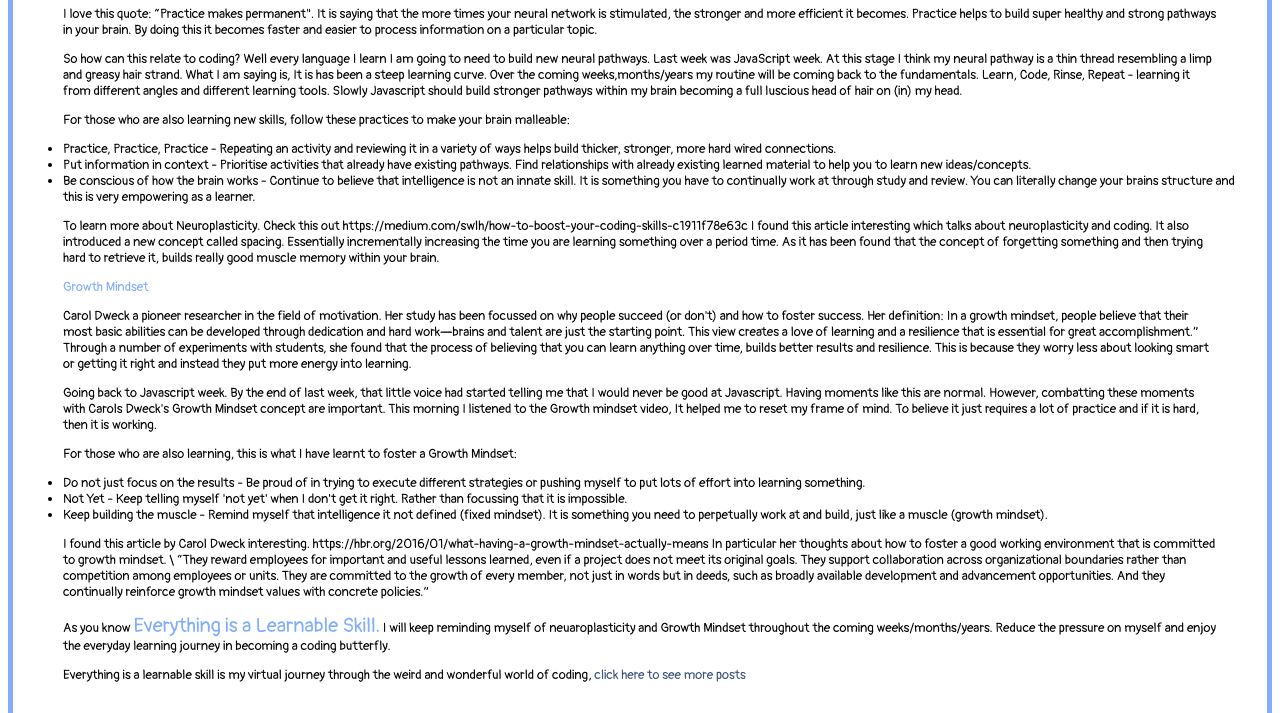
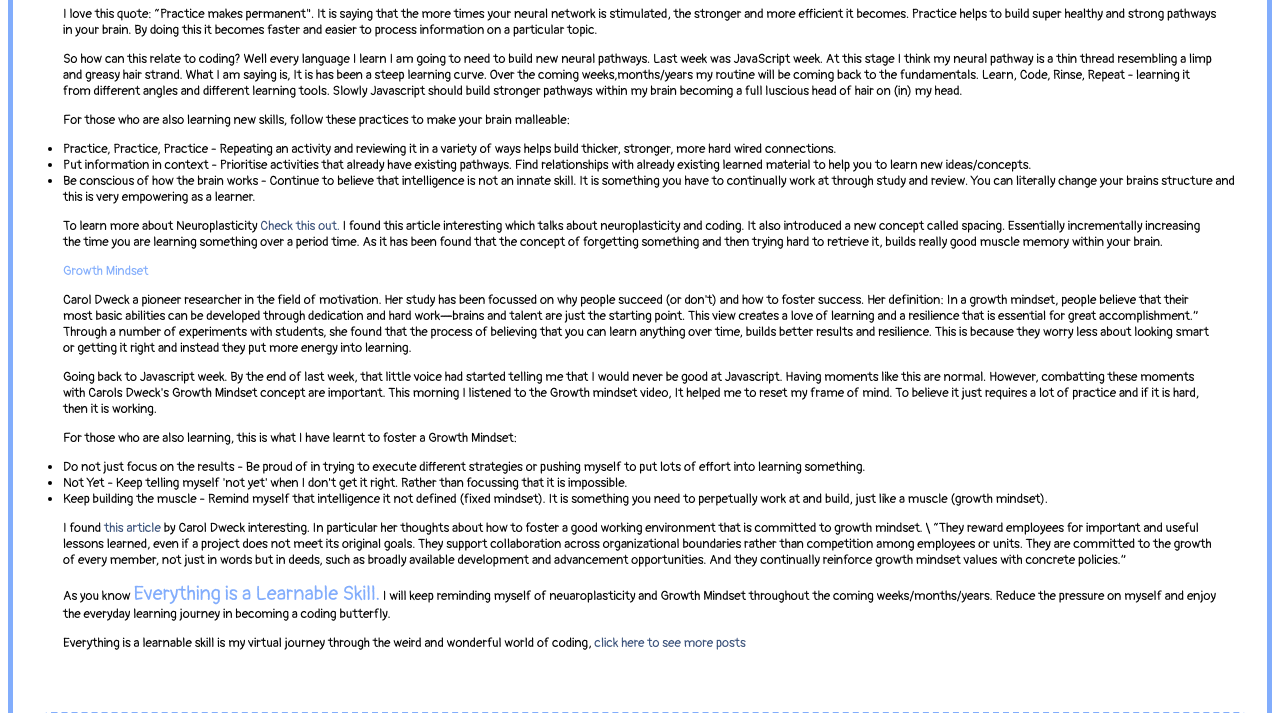
Before and after one commit to saffron-bush/saffron-bush.github.io, a plain HTML site: page blog/neuroplasticity.html in a window 1280 px wide. Shown: the part 518-1231 px from the top of the page. Drawn offline with nearby package versions, Linux system fonts and the light colour scheme; a web font is replaced by a local one.

Commit message:
added links

```diff
--- a/blog/neuroplasticity.html
+++ b/blog/neuroplasticity.html
@@ -91,9 +91,8 @@
         </ul>
         </p>
 
-        <p>
-            To learn more about Neuroplasticity. Check this out
-        https://medium.com/swlh/how-to-boost-your-coding-skills-c1911f78e63c
+        <p> To learn more about Neuroplasticity
+            <a target="_blank" href="https://medium.com/swlh/how-to-boost-your-coding-skills-c1911f78e63c">Check this out.</a>
         I found this article interesting which talks about neuroplasticity and coding.
         It also introduced a new concept called spacing.
         Essentially incrementally increasing the time you are learning something over a period time.
@@ -139,8 +138,9 @@
         </ul>
 
         <p>
-            I found this article by Carol Dweck interesting.
-            https://hbr.org/2016/01/what-having-a-growth-mindset-actually-means
+            I found
+            <a target="_blank" href="https://hbr.org/2016/01/what-having-a-growth-mindset-actually-means ">this article </a>
+            by Carol Dweck interesting.
             In particular her thoughts about how to foster a good working environment that is committed to growth mindset. \
             “They reward employees for important and useful lessons learned,
             even if a project does not meet its original goals.
@@ -156,7 +156,8 @@
             Reduce the pressure on myself and enjoy the everyday learning journey in becoming a coding butterfly.
         </p>
 
-        <p>Everything is a learnable skill is my virtual journey through the weird and wonderful world of coding, <a target="_blank" href="https://saffron-bush.github.io/index.html">click here to see more posts</a></p>
+        <p>Everything is a learnable skill is my virtual journey through the weird and wonderful world of coding,
+            <a target="_blank" href="https://saffron-bush.github.io/index.html">click here to see more posts</a></p>
 
 
           <div>
```
